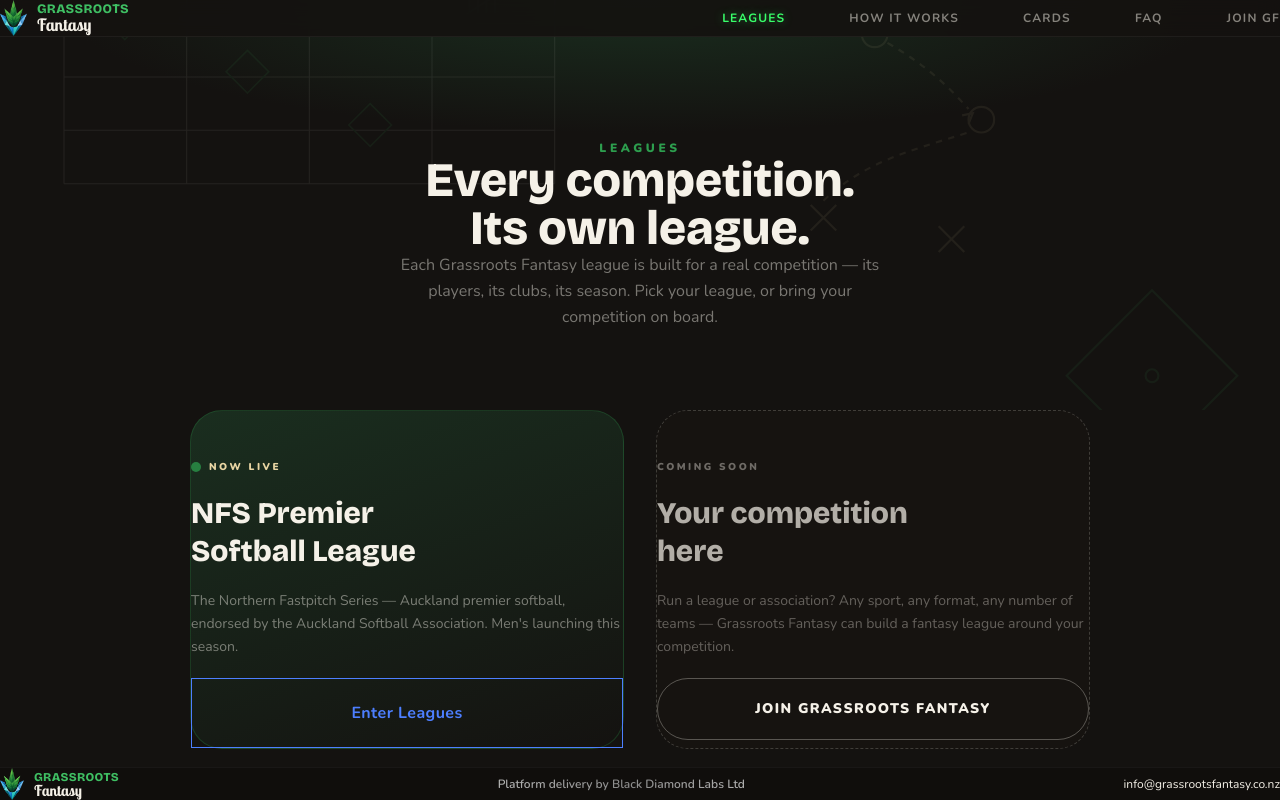
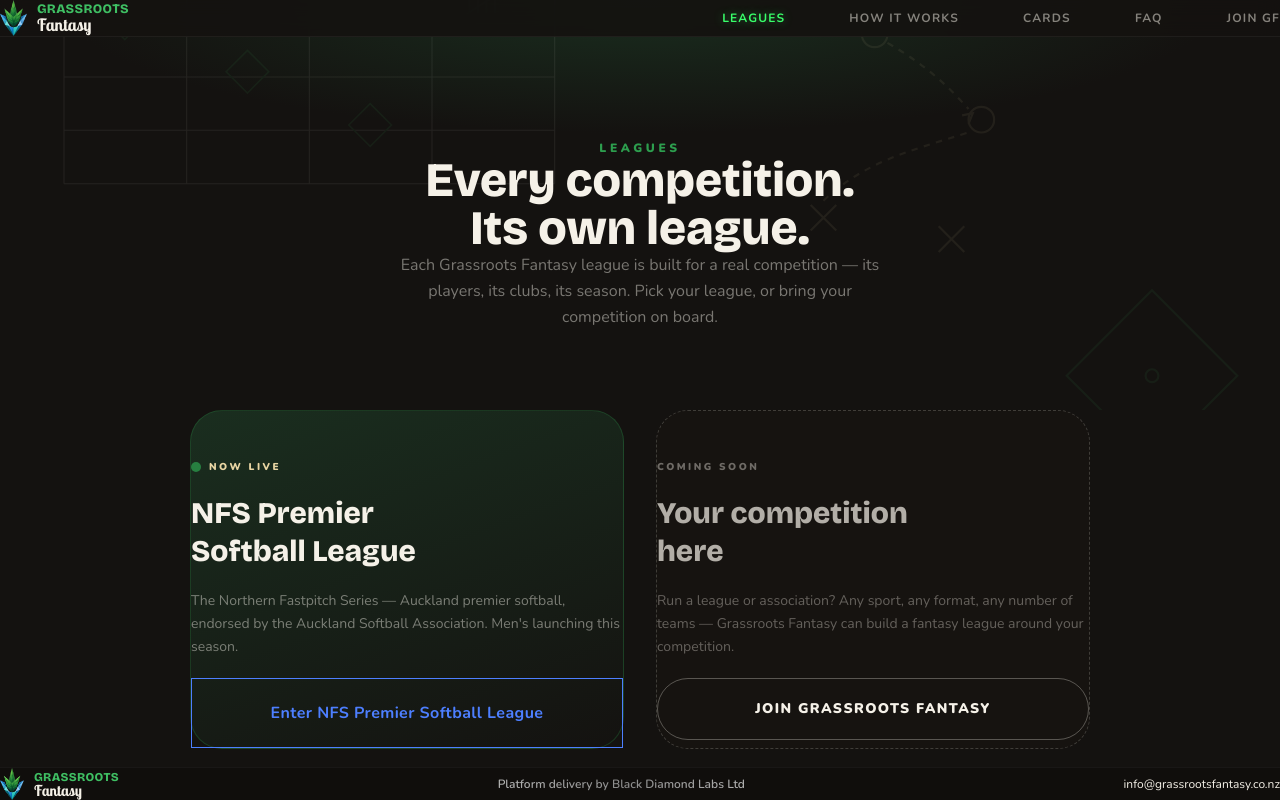
Before and after one commit to N8Nuks/grassrootsfantasy, a Next.js app: page /leagues in a window 1280 px wide. Built offline with nearby package versions, Linux system fonts and the light colour scheme.

Commit message:
Leagues NFS button updated

```diff
--- a/app/leagues/page.tsx
+++ b/app/leagues/page.tsx
@@ -70,7 +70,7 @@ export default function Leagues() {
               The Northern Fastpitch Series — Auckland premier softball, endorsed by the Auckland Softball Association. Men&apos;s launching this season.
             </p>
             <a href="/nfs" className="mt-auto text-center text-base font-bold tracking-wide transition-all hover:scale-[1.02]" style={{ color: '#4D7FFF', border: '1px solid #4D7FFF', background: 'transparent', padding: "22px 24px" }}>
-              Enter Leagues
+              Enter NFS Premier Softball League
             </a>
           </div>
 
```
